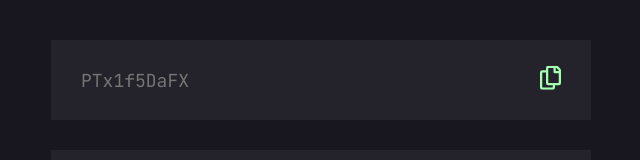
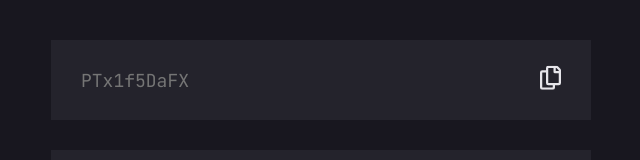
Before and after one commit to ClaytonDewey/react-password-generator, a React (Create React App) app: page / in a window 1280 px wide. In both pictures the pointer is over the button 869 px from the left and 80 px from the top of the page. Shown: the top 160 px of the page, without its empty margins (319-959 px from the left). Built offline with nearby package versions, Linux system fonts and the light colour scheme.

Commit message:
Handle hover state for button hover

```diff
--- a/src/sass/components/_box.scss
+++ b/src/sass/components/_box.scss
@@ -30,6 +30,16 @@
       right: 3rem;
       top: 50%;
       transform: translateY(-50%);
+
+      svg {
+        transition: fill .25s ease-in-out;
+      }
+
+      &:hover {
+        svg {
+          fill: $clr-font-light
+        }
+      }
     }
   }
 
```
